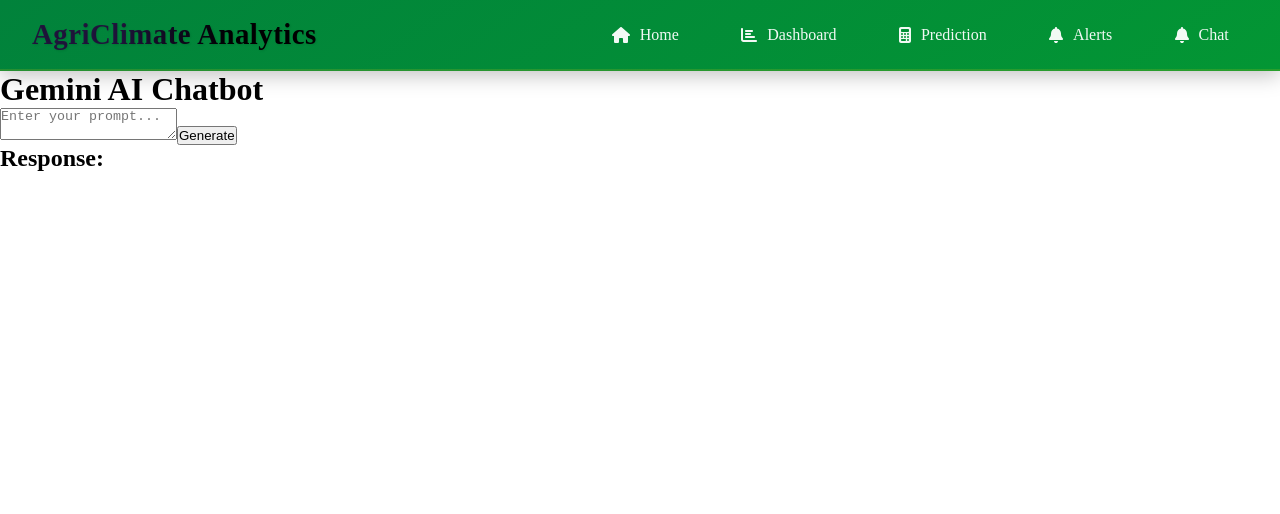
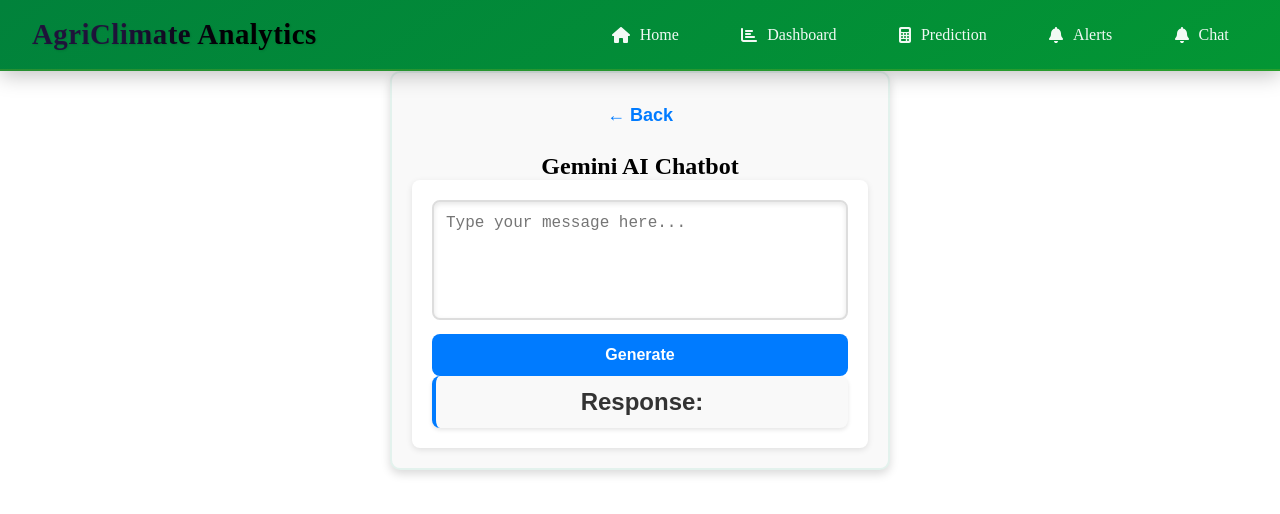
Before and after one commit to SiddharthS15/Agriclimate, a React (Create React App) app in the folder agriclimate/: page /chatbot in a window 1280 px wide. Shown: the top 514 px of the page. Built offline with nearby package versions, Linux system fonts and the light colour scheme; the HTML template or start-up script is replaced by a standard one.

Commit message:
added chat.css

```diff
--- /dev/null
+++ b/agriclimate/src/chat.css
@@ -0,0 +1,115 @@
+/* Container */
+.prediction-form-container {
+    max-width: 500px;
+    margin: auto;
+    padding: 20px;
+    background-color: #f9f9f9;
+    border-radius: 10px;
+    box-shadow: 0 4px 10px rgba(0, 0, 0, 0.15);
+    text-align: center;
+  }
+
+  /* Back Button */
+  .back-button {
+    background: none;
+    border: none;
+    font-size: 18px;
+    font-weight: bold;
+    cursor: pointer;
+    margin-bottom: 15px;
+    color: #007bff;
+  }
+
+  .back-button:hover {
+    text-decoration: underline;
+  }
+
+  /* Placeholder Content */
+  .placeholder-content {
+    padding: 20px;
+    background: #fff;
+    border-radius: 8px;
+    box-shadow: 0 2px 6px rgba(0, 0, 0, 0.1);
+  }
+
+  /* Chat Input */
+  .chat-input {
+    width: 100%;
+    height: 120px;
+    padding: 12px;
+    font-size: 16px;
+    border: 2px solid #ddd;
+    border-radius: 8px;
+    outline: none;
+    resize: none;
+    box-shadow: inset 0 2px 5px rgba(0, 0, 0, 0.1);
+    transition: border 0.3s ease-in-out, box-shadow 0.3s ease-in-out;
+  }
+
+  .chat-input:focus {
+    border-color: #007bff;
+    box-shadow: 0 0 5px rgba(0, 123, 255, 0.5);
+  }
+
+  /* Button */
+  .chat-button {
+    width: 100%;
+    margin-top: 10px;
+    padding: 12px;
+    background-color: #007bff;
+    color: white;
+    font-size: 16px;
+    font-weight: bold;
+    border: none;
+    border-radius: 8px;
+    cursor: pointer;
+    transition: background-color 0.3s;
+  }
+
+  .chat-button:hover {
+    background-color: #0056b3;
+  }
+
+  /* Response Box */
+  .response-box {
+    background: #f1f1f1;
+    padding: 15px;
+    border-radius: 8px;
+    margin-top: 15px;
+    box-shadow: 0 2px 6px rgba(0, 0, 0, 0.15);
+    min-height: 80px;
+    text-align: left;
+    word-wrap: break-word;
+    font-size: 16px;
+    font-family: "Arial", sans-serif;
+  }
+
+  /* Response Title */
+  .response-title {
+    font-size: 18px;
+    font-weight: bold;
+    color: #333;
+    margin-bottom: 8px;
+  }
+
+  /* Response Text */
+  .response-text {
+    font-size: 16px;
+    color: #555;
+    line-height: 1.5;
+  }
+
+  .response-container {
+    white-space: pre-wrap; /* Preserves formatting and line breaks */
+    font-family: Arial, sans-serif; /* Ensures a clean look */
+    font-size: 16px; /* Adjust as needed */
+    font-weight: normal; /* Keeps default text styling */
+    color: #333; /* Dark gray for readability */
+    background-color: #f9f9f9; /* Light background for contrast */
+    padding: 12px;
+    border-radius: 8px;
+    box-shadow: 0 2px 4px rgba(0, 0, 0, 0.1); /* Light shadow for depth */
+    max-width: 600px; /* Prevents overly wide responses */
+    word-wrap: break-word; /* Ensures long words don't overflow */
+    border-left: 4px solid #007bff; /* Adds a left border for emphasis */
+  }
--- a/agriclimate/src/components/Chatbot.js
+++ b/agriclimate/src/components/Chatbot.js
@@ -1,13 +1,13 @@
 import React, { useState } from "react";
-import '../index.css';
+import "../chat.css";
 
-const Chatbot = () => {
+const Chatbot = ({ onBack }) => {
   const [prompt, setPrompt] = useState("");
   const [response, setResponse] = useState("");
 
   const handleGenerate = async () => {
     try {
-      const res = await fetch("http://127.0.0.1:5000/generate", {  // Flask API endpoint
+      const res = await fetch("http://127.0.0.1:5000/generate", {
         method: "POST",
         headers: {
           "Content-Type": "application/json",
@@ -27,23 +27,23 @@
   };
 
   return (
-    <div className="min-h-screen flex flex-col items-center justify-center bg-gray-100 p-4">
-      <h1 className="text-2xl font-bold mb-4">Gemini AI Chatbot</h1>
+    <div className="prediction-form-container">
+      <button className="back-button" onClick={onBack}>← Back</button>
+      <h2>Gemini AI Chatbot</h2>
+      <div className="placeholder-content">
         <textarea
-        className="border p-2 w-96 h-32 mb-4"
+          className="chat-input"
           value={prompt}
           onChange={(e) => setPrompt(e.target.value)}
-        placeholder="Enter your prompt..."
+          placeholder="Type your message here..."
         />
-      <button
-        className="bg-blue-500 text-white px-4 py-2 rounded"
-        onClick={handleGenerate}
-      >
+        <button className="chat-button" onClick={handleGenerate}>
           Generate
         </button>
-      <div className="mt-4 p-4 bg-white shadow-md w-96">
+        <div className="response-container">
           <h2 className="text-lg font-semibold">Response:</h2>
           <p>{response}</p>
+        </div>
       </div>
     </div>
   );
```
Lines whose indentation alone changed are shown as unchanged.
